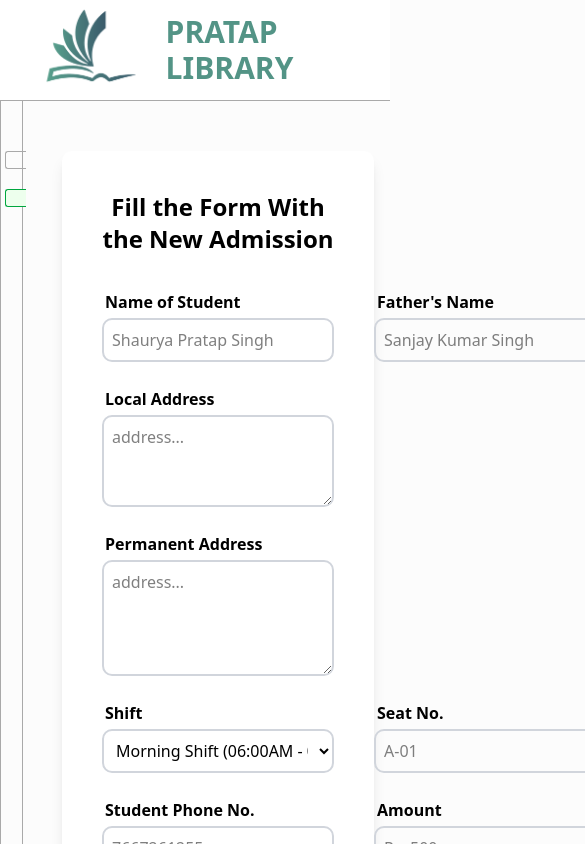
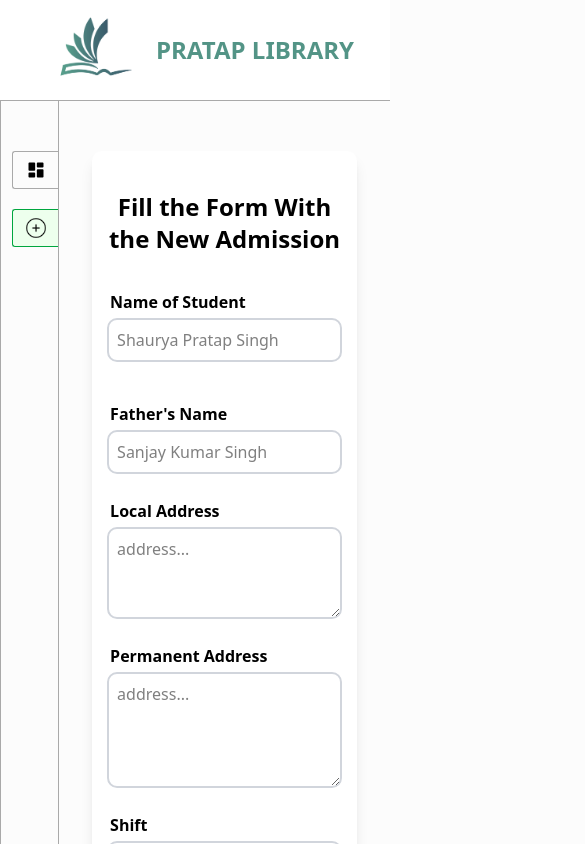
Before and after one commit to Shaurya045/Softbook, a React (Vite) app in the folder Client/: page /new-admission in a window 390 px wide. Shown: the top 844 px of the page, 585 px wide, since content can reach past the window. Built offline with nearby package versions, Linux system fonts and the light colour scheme.

Commit message:
made responsive

```diff
--- a/Client/src/components/Navbar.jsx
+++ b/Client/src/components/Navbar.jsx
@@ -5,8 +5,8 @@ function Navbar() {
   return (
     <div className=" h-[100px] flex justify-center items-center p-[8px_4%] bg-[#ffffff]">
       <div className="flex items-center">
-        <img className="w-[150px]" src={images.logo} alt="logo" />
-        <p className="font-bold text-3xl text-[#539486] ">PRATAP LIBRARY</p>
+        <img className="w-[120px] sm:w-[150px]" src={images.logo} alt="logo" />
+        <p className="font-bold text-2xl sm:text-3xl text-[#539486] ">PRATAP LIBRARY</p>
       </div>
     </div>
   );
--- a/Client/src/components/PDF.jsx
+++ b/Client/src/components/PDF.jsx
@@ -59,10 +59,11 @@ function PDF({ data, image }) {
   };
 
   return (
-    <div className=" flex flex-col w-[80%]">
+    <div className=" flex flex-col w-full justify-center items-center">
+      <p className="text-red-600 font-bold md:text-3xl lg:hidden block sm:text-2xl text-base">Cannot Print PDF in Mobile View</p>
       <div
         ref={printRef}
-        className="bg-white px-[40px] rounded-[10px] flex flex-col items-center gap-[25px] pt-[20px] pb-[50px] shadow-lg print:shadow-none "
+        className="bg-white px-[40px] max-w-[900px] min-w-[900px] rounded-[10px] hidden lg:flex flex-col items-center gap-[25px] pt-[20px] pb-[50px] shadow-lg print:shadow-none "
       >
         {/* header */}
         <div>
@@ -109,7 +110,7 @@ function PDF({ data, image }) {
             <div className="flex flex-col gap-[10px] bg-[#539486]/5 p-4 rounded-lg w-full">
               <div className="flex gap-[10px] items-center ">
                 <p className="text-md font-medium text-[#539486]">
-                  Student Name :{" "}
+                  Student's Name :{" "}
                 </p>
                 <p className="text-lg font-normal">{data.studentName}</p>
               </div>
@@ -264,7 +265,7 @@ function PDF({ data, image }) {
         </div>
       </div>
 
-      <div className="mt-[30px] flex items-center justify-center gap-[20px]">
+      <div className="mt-[30px] flex flex-col sm:flex-row items-center justify-center gap-[20px]">
         <button
           onClick={handleDownloadPDF}
           className=" w-[150px] bg-white text-[#539486] p-[10px] rounded-[10px] text-[21px] font-semibold cursor-pointer hover:scale-[1.1] transition duration-300 "
@@ -281,7 +282,9 @@ function PDF({ data, image }) {
             <div className=" w-[30px] h-[30px] bg-green-400 rounded-[50%] flex flex-row justify-center items-center text-[45px] text-white ">
               <FaWhatsapp />
             </div>
-            <p className="text-[18px] font-semibold text-[#539486] ">Send on Whatsapp</p>
+            <p className="text-[18px] font-semibold text-[#539486] ">
+              Send on Whatsapp
+            </p>
           </div>
         </a>
       </div>
--- a/Client/src/components/Sidebar.jsx
+++ b/Client/src/components/Sidebar.jsx
@@ -1,6 +1,7 @@
 import React from "react";
 import { NavLink } from "react-router-dom";
 import { images } from "../assets/assets";
+import { RiDashboardFill } from "react-icons/ri";
 
 function Sidebar() {
   return (
@@ -15,6 +16,7 @@ function Sidebar() {
           }
         >
           {/* <img src={assets.add_icon} alt="add_icon" /> */}
+          <RiDashboardFill size={20} />
           <p className="max-[900px]:hidden">Dashboard</p>
         </NavLink>
         <NavLink
--- a/Client/src/index.css
+++ b/Client/src/index.css
@@ -1,7 +1,7 @@
 @import "tailwindcss";
 
 body {
-  min-height: 100vh;
+  /* min-height: 100vh; */
   background-color: #fcfcfc;
   /* background: linear-gradient(to bottom, #c7c5c5, #589e8b); */
 }
--- a/Client/src/pages/NewAdmission.jsx
+++ b/Client/src/pages/NewAdmission.jsx
@@ -34,13 +34,17 @@ function NewAdmission() {
       {showPDf ? (
         <PDF data={data} image={image} />
       ) : (
-        <div className="bg-white w-[80%] px-[40px] rounded-[10px] flex flex-col gap-[35px] py-[40px] shadow-lg ">
+        <div className="flex flex-col w-full justify-center items-center">
+          <div className="bg-white w-[80%] px-[15px] sm:px-[40px] rounded-[10px] flex flex-col gap-[35px] py-[40px] shadow-lg ">
             <h1 className="text-center text-2xl font-semibold  ">
               Fill the Form With the New Admission
             </h1>
 
-          <form className="flex flex-col gap-[25px]" onSubmit={onSubmitHandler}>
-            <div className="flex gap-[40px]">
+            <form
+              className="flex flex-col gap-[25px]"
+              onSubmit={onSubmitHandler}
+            >
+              <div className="flex flex-col lg:flex-row gap-[40px]">
                 <div className="flex flex-col gap-1 w-full">
                   <p className="text-[16px] font-semibold pl-[3px] ">
                     Name of Student
@@ -105,7 +109,7 @@ function NewAdmission() {
                 </div>
               </div>
 
-            <div className="flex gap-[40px]">
+              <div className="flex flex-col lg:flex-row gap-[40px]">
                 <div className="flex flex-col gap-1 w-full">
                   <p className="text-[16px] font-semibold pl-[3px] ">Shift</p>
                   <select
@@ -126,7 +130,9 @@ function NewAdmission() {
                   </select>
                 </div>
                 <div className="flex flex-col gap-1 w-full">
-                <p className="text-[16px] font-semibold pl-[3px] ">Seat No.</p>
+                  <p className="text-[16px] font-semibold pl-[3px] ">
+                    Seat No.
+                  </p>
                   <input
                     value={data.seat}
                     onChange={onChangeHandler}
@@ -139,7 +145,7 @@ function NewAdmission() {
                 </div>
               </div>
 
-            <div className="flex gap-[40px]">
+              <div className="flex flex-col lg:flex-row gap-[40px]">
                 <div className="flex flex-col gap-1 w-full">
                   <p className="text-[16px] font-semibold pl-[3px] ">
                     Student Phone No.
@@ -170,7 +176,9 @@ function NewAdmission() {
 
               <div className="flex gap-[40px]">
                 <div className="flex flex-col gap-1 w-full">
-                <p className="text-[16px] font-semibold pl-[3px] ">ID Proof</p>
+                  <p className="text-[16px] font-semibold pl-[3px] ">
+                    ID Proof
+                  </p>
                   <select
                     onChange={onChangeHandler}
                     className=" outline-none p-2 border-2 border-gray-300 rounded-[10px] "
@@ -184,18 +192,6 @@ function NewAdmission() {
                     <option value="Driving Licence">Driving Licence</option>
                   </select>
                 </div>
-              {/* <div className="flex flex-col gap-1 w-full">
-                <p className="text-[16px] font-semibold pl-[3px] ">Due Date</p>
-                <input
-                  value={data.dueDate}
-                  onChange={onChangeHandler}
-                  name="dueDate"
-                  className="outline-none p-2 border-2 border-gray-300 rounded-[10px]"
-                  type="date"
-                  placeholder="Rs. 500"
-                  required
-                />
-              </div> */}
               </div>
 
               <div className="flex flex-col gap-1 ">
@@ -226,6 +222,7 @@ function NewAdmission() {
               </button>
             </form>
           </div>
+        </div>
       )}
     </>
   );
```
Lines whose indentation alone changed are shown as unchanged.
